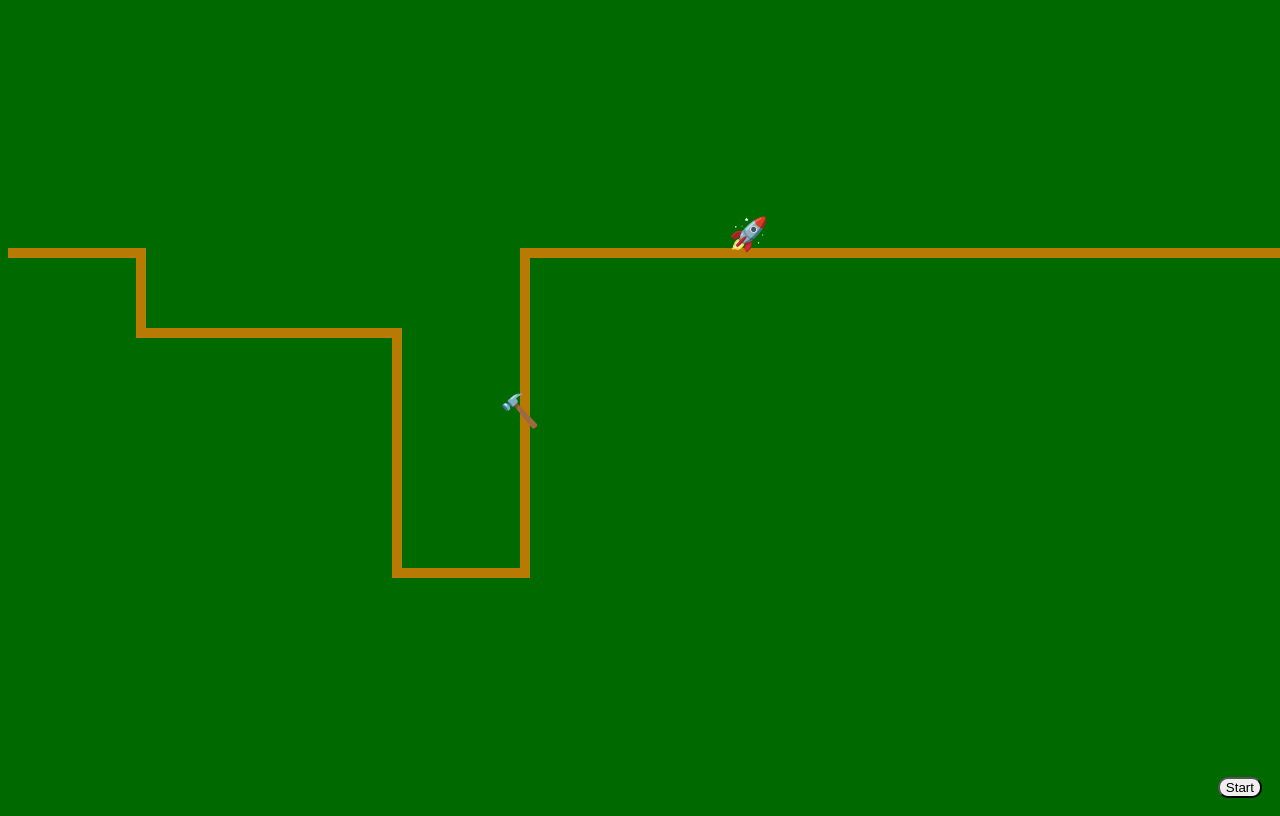
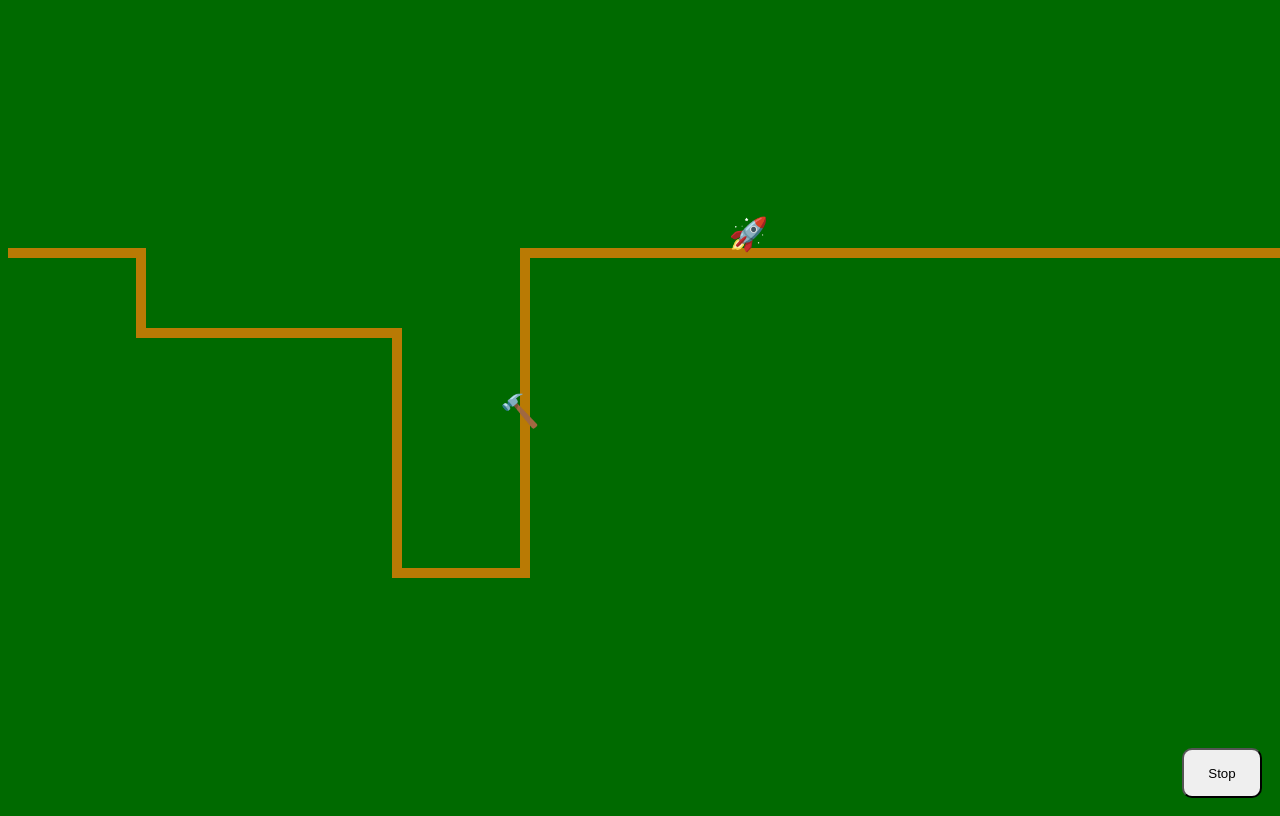
Before and after one commit to caiocinel/SuperTowerPets, a website built with Vite: page src/index.html in a window 1280 px wide. Both pictures are taken after a click on the button "Start". Built offline with nearby package versions, Linux system fonts and the light colour scheme.

Commit message:
Start/Stop

```diff
--- a/src/main.ts
+++ b/src/main.ts
@@ -21,7 +21,17 @@ Scene.newItem({ character: '🔭' });
 Scene.newItem({ character: '🧲' });
 
 document.addEventListener('DOMContentLoaded', () => {
-  (document.getElementById('forceRender') as HTMLButtonElement).onclick = () => Scene.startGame();
+  (document.getElementById('forceRender') as HTMLButtonElement).onclick = (e) => {
+    const currentTarget = e.currentTarget as HTMLButtonElement;
+    if(currentTarget.innerText === 'Start'){
+      Scene.startGame();
+      currentTarget.innerText = 'Stop';
+    }else{
+      Scene.endGame();
+      currentTarget.innerText = 'Start'
+    }
+
+  };
   Scene.render()
 });
 
--- a/src/models/Entity.ts
+++ b/src/models/Entity.ts
@@ -49,12 +49,11 @@ export default class Entity{
         entityElement.style.left = `${x * 100}%`;
         entityElement.style.top = `${y * 100}%`;
 
-        console.log(entityElement.style.left);
-
         root.appendChild(entityElement);
     }
 
     public destroy(){
+        this.isMoving = false;
         const root = document.getElementById('entities');
 
         if (!root)
--- a/src/models/Scene.ts
+++ b/src/models/Scene.ts
@@ -102,6 +102,7 @@ class Scene{
     }
 
     public endGame(){
+        this.entities.forEach(entity => entity.destroy());
         this.game.isRunning = false;
         this.inventory.entity.hidden = false;
     }
--- a/src/style.css
+++ b/src/style.css
@@ -43,6 +43,8 @@ body {
   bottom: 10px;
   z-index: 9999;
   border-radius: 10px;
+  height: 50px;
+  width: 80px;
 }
 
 #inventoryContainer{
```
